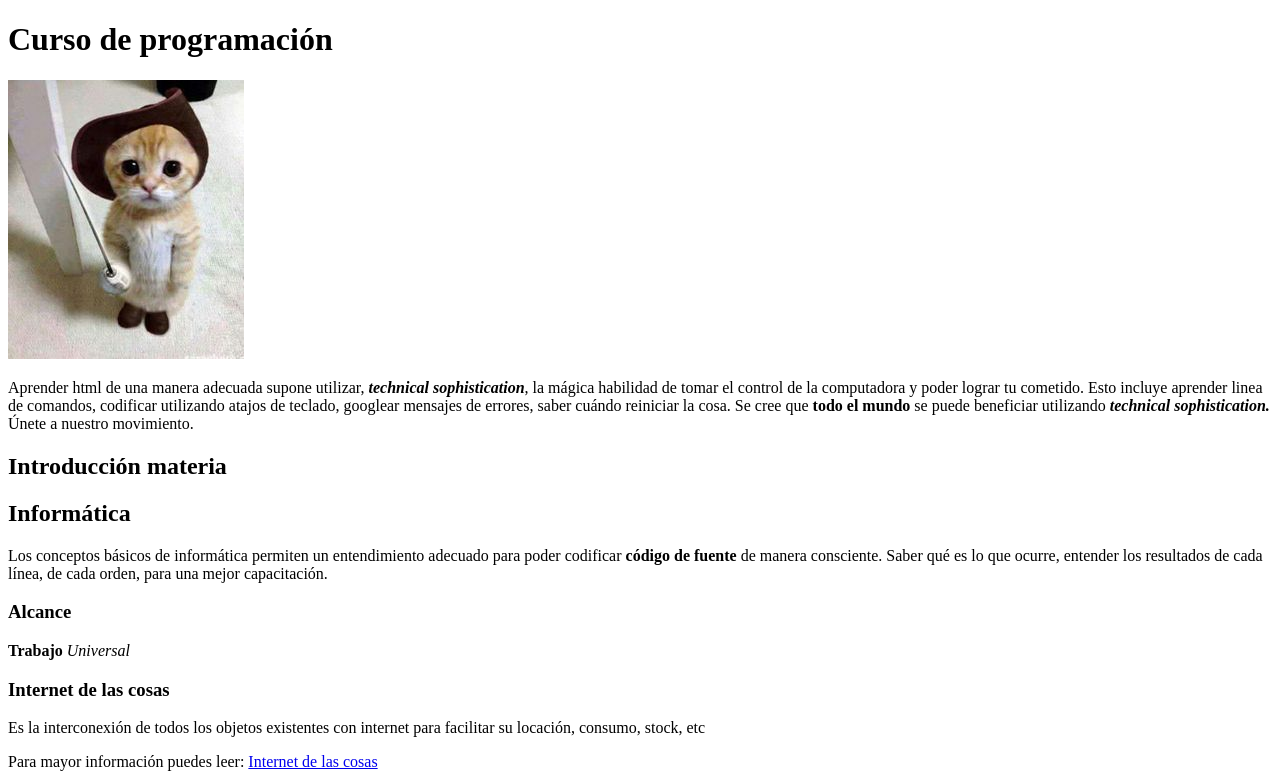
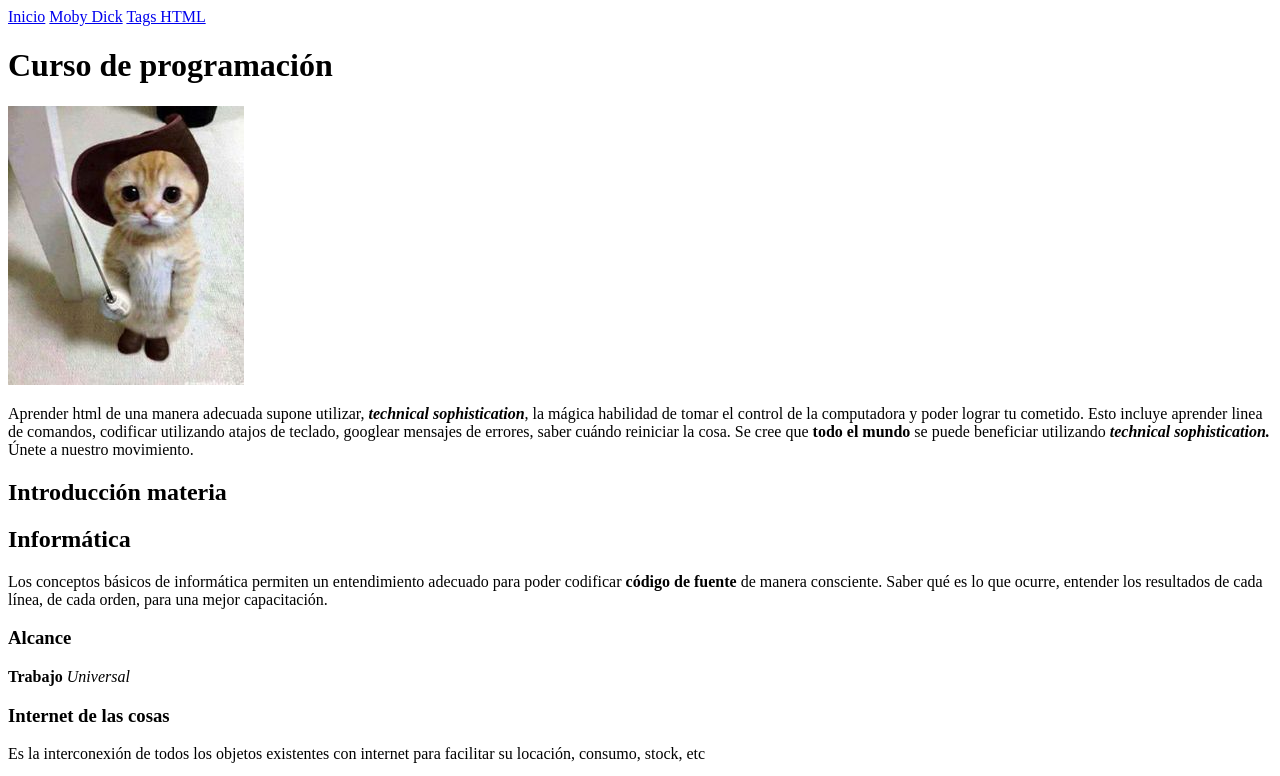
Before and after one commit to LadyBiblis/practico_centro, a plain HTML site: page index.html in a window 1280 px wide. Shown: the top 776 px of the page. Drawn offline with Linux system fonts and the light colour scheme.

Commit message:
actualización de index

```diff
--- a/index.html
+++ b/index.html
@@ -5,11 +5,18 @@
   <meta charset="utf-8">
 </head>
 <body>
+   <div>
+      <a href="index.html">Inicio</a>
+      <a href="moby_dick.html">Moby Dick</a>
+      <a href="tags.html">Tags HTML</a>
+    </div>
+
   <h1>Curso de programación</h1>
   <img src="imagenes/gatitomosquetero.jpg" alt="un lindo gatito">
 
   <p>
-    Aprender html de una manera adecuada supone utilizar, <strong><em>technical sophistication</em></strong>, la mágica    habilidad de tomar el control de la computadora y poder lograr tu cometido. Esto incluye aprender linea de comandos, codificar utilizando atajos de teclado, googlear mensajes de errores, saber cuándo reiniciar la cosa. Se cree que <strong>todo el mundo</strong> se puede beneficiar utilizando <strong><em>technical sophistication.</em></strong> Únete a nuestro movimiento.
+    Aprender html de una manera adecuada supone utilizar, <strong><em>technical sophistication</em></strong>, la mágica    habilidad de tomar el control de la computadora y poder lograr tu cometido. Esto incluye aprender linea de comandos, codificar utilizando atajos de teclado, googlear mensajes de errores, saber cuándo reiniciar la cosa. Se cree que <strong>todo el mundo</strong> se puede beneficiar utilizando <strong><em>technical sophistication.</em></strong> Únete a nuestro movimiento.<body>
+
   </p>
   <h2>Introducción materia</h2>
   <h2>Informática</h2>
```
